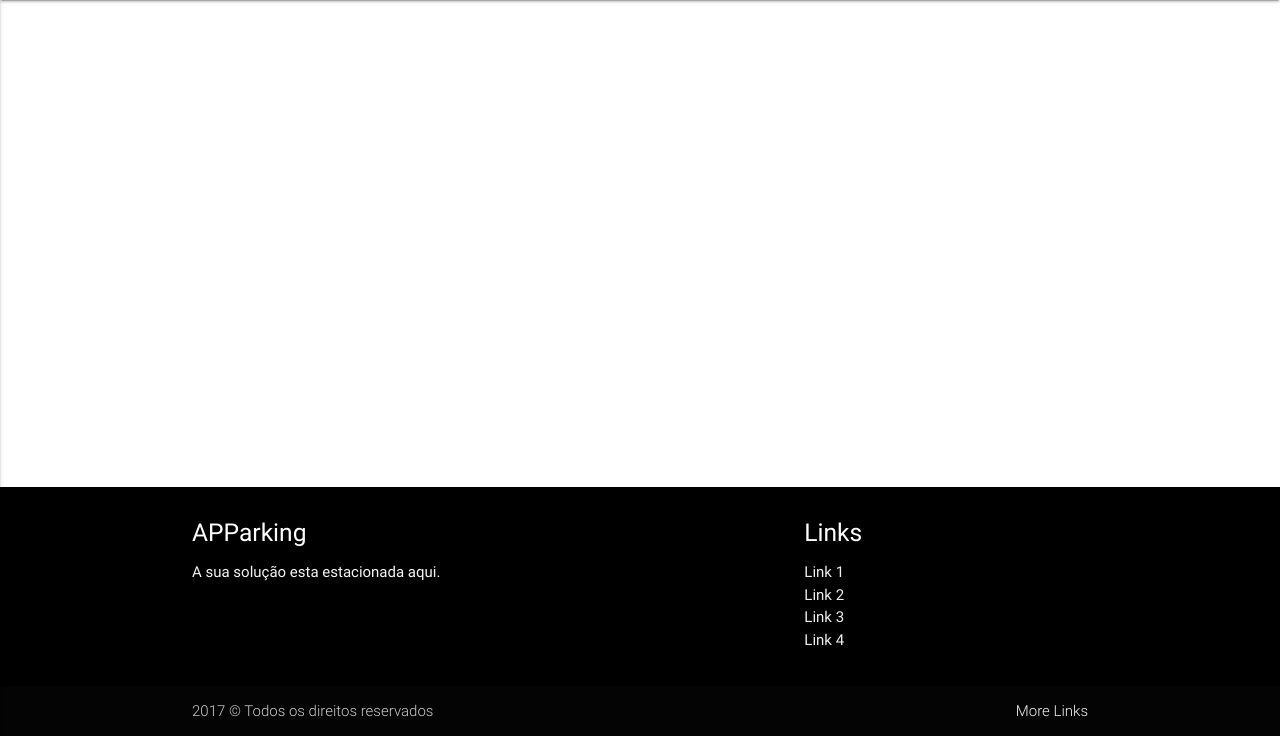
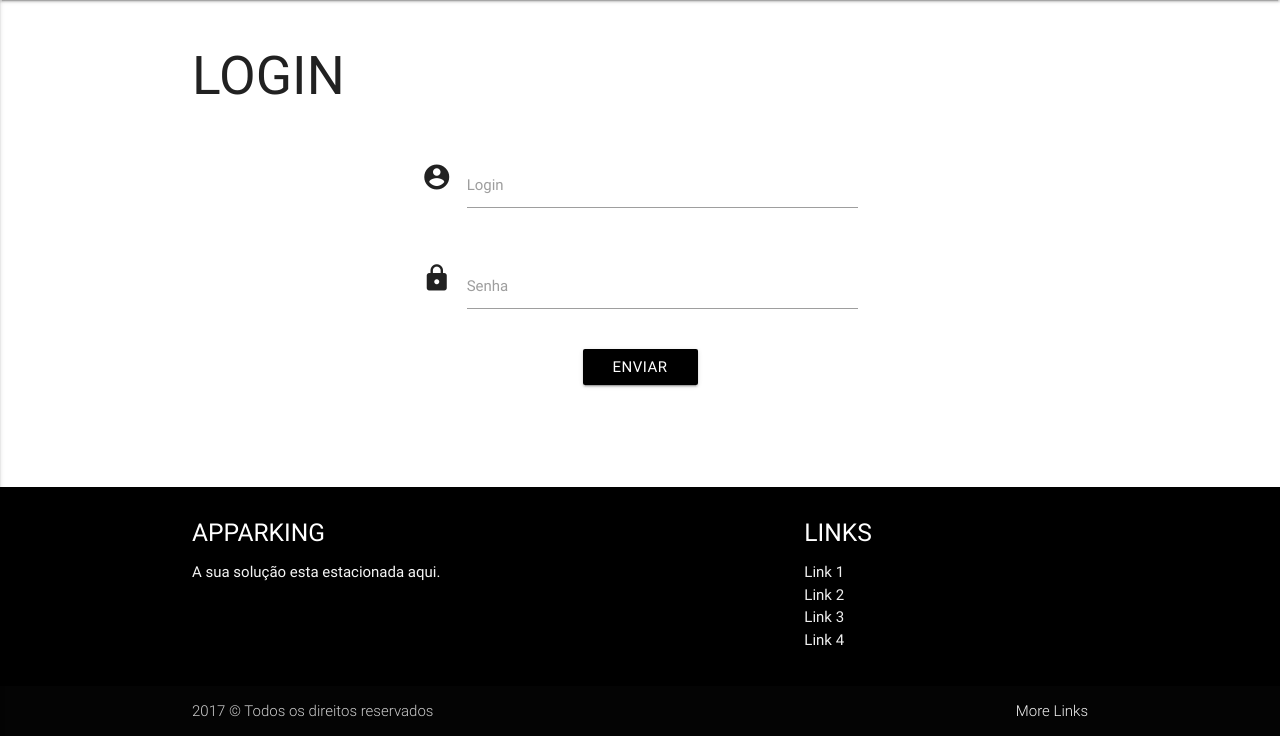
Before and after one commit to rafaelqueiroz88/APParking, a PHP site: page / in a window 1280 px wide. Shown: the part 64-800 px from the top of the page. Run offline with PHP 8.4, Linux system fonts and the light colour scheme.

Commit message:
Sistema de login do cliente
Tela principal em andamento e tela de login funcionando

```diff
--- a/Controller/HomeController.php
+++ b/Controller/HomeController.php
@@ -40,6 +40,10 @@
 		}
 		public function Index()
 		{
+			include "./View/Login.php";
+		}
+		public function Home()
+		{
 			include "./View/Home.php";
 		}
 	}
--- a/Index.php
+++ b/Index.php
@@ -1,18 +1,20 @@
 <?php
+	session_start();
 	include "Controller/HomeController.php";
 	include "Model/HomeModel.php";
 	include "./Config/Database.php";
 	$controller = new HomeController();
 	$pagina = isset($_GET["pagina"]) ? $_GET["pagina"] : "Index";
 	$admin = isset($_GET["acao"]) ? $_GET["acao"] : "Index";
-	if (isset ($_GET["/Admin"]))
-	{
-		echo "oi";
-	}
 	switch ($pagina) {
 		case 'Index':
 			$controller->Header();
 			$controller->Index();
+			$controller->Footer();
+			break;
+		case 'Home':
+			$controller->Header();
+			$controller->Home();
 			$controller->Footer();
 			break;
 		case 'Admin':
--- a/Model/AdminModel.php
+++ b/Model/AdminModel.php
@@ -1,5 +1,41 @@
 <?php
 	class AdminModel
 	{
+		private $conn;
+		private $tbl_admin = "prk_administradores";
+		public $usuarioID;
+		public $nome;
+		public $login;
+		public $senha;
 
+		public function __construct($db)
+        {
+            $this->conn = $db;
+		}
+
+		public function AutenticarUsuario()
+		{
+			$query = "SELECT * FROM ".$this->tbl_admin." WHERE adm_login = ? AND adm_senha = ?";
+			$stmt = $this->conn->prepare($query);
+			$this->login = htmlspecialchars(strip_tags($this->login));
+			$this->senha = htmlspecialchars(strip_tags($this->senha));
+			$stmt->bindParam(1, $this->login);
+			$stmt->bindParam(2, $this->senha);
+			$stmt->execute();
+			$num = $stmt->rowCount();
+			if($num > 0)
+			{
+				while($row = $stmt->fetch(PDO::FETCH_ASSOC))
+				{
+					extract($row);
+					$_SESSION["id_admin"] = $row["adm_id"];
+					$_SESSION["login_admin"] = $row["adm_login"];
+				}
+				return true;
+			}
+			else
+			{
+				return false;
+			}
+		}
 	}
--- a/Public/css/style.css
+++ b/Public/css/style.css
@@ -7,3 +7,6 @@ main{
 	margin-top: 20px;
 	flex: 1 0 auto;
 }
+h1, h2, h3, h4, h5, h6{
+	text-transform: uppercase;
+}
--- a/View/Admin.php
+++ b/View/Admin.php
@@ -1,2 +1,2 @@
 <?php
-	include "Admin/Home.php";
+	include "Admin/Login.php";
--- a/View/Home.php
+++ b/View/Home.php
@@ -1,3 +1,43 @@
 <?php
 	$home = new HomeModel();
+	if(!isset($_SESSION["login_admin"]))
+	{
+		header("location:./?page=Index");
+	}
+	else
+	{
+		echo $_SESSION["login_admin"];
+	}
 ?>
+
+			<div class="container">
+				<div class="row section">
+					<div class="col s12 m12">
+						<h1> <?php echo $home->VerTituloSite(); ?> </h1>
+					</div>
+				</div>
+				<div class="row">
+					<div class="col s12 m12">
+						<p>
+							<h2> nome do cliente </h2>
+						</p>
+					</div>
+				</div>
+				<div class="row">
+					<div class="col s12 m12">
+						<p>
+							<h3> estacionamento hoje </h3>
+						</p>
+					</div>
+				</div>
+				<div class="row">
+					<div class="col s12 m6">
+						<p>
+							70% das vagas estão ocupadas no momento
+							<div class="progress">
+								<div class="determinate" style="width: 70%"></div>
+							</div>
+						</p>
+					</div>
+				</div>
+			</div>
--- a/View/Layouts/_Header.php
+++ b/View/Layouts/_Header.php
@@ -1,5 +1,4 @@
 <?php
-	session_start();
 	$home = new HomeModel();
 ?>
 <!DOCTYPE html>
--- a/View/Layouts/_Header_Admin.php
+++ b/View/Layouts/_Header_Admin.php
@@ -1,5 +1,4 @@
 <?php
-	session_start();
 	$database = new Database();
 	$db = $database->getConnection();
 	$home = new HomeModel($db);
--- /dev/null
+++ b/View/Login.php
@@ -0,0 +1,50 @@
+<?php
+    include "./Model/AdminModel.php";
+    $database = new Database();
+    $db = $database->getConnection();
+    if($_POST)
+    {
+        $admin = new Adminmodel($db);
+        $admin->login = $_POST["login"];
+        $admin->senha = $_POST["senha"];
+        if($admin->AutenticarUsuario())
+        {
+            header("location:./?pagina=Home");
+        }
+        else
+        {
+            echo "Usuário ou senha não encontrados!";
+        }
+    }
+?>
+
+        <div class="container">
+            <div class="row">
+                <div class="col s12 m12">
+                    <h2>login</h2>
+                </div>
+            </div>
+            <form action="./?pagina=Index" method="post" class="col s12 m12">
+                <div class="row">
+                    <div class="input-field col s12 offset-m3 m6">
+                        <i class="material-icons prefix">account_circle</i>
+                        <input id="icon_prefix" type="text" name="login" class="validate">
+                        <label for="icon_prefix">Login</label>
+                    </div>
+                </div>
+                <div class="row">
+                    <div class="input-field col s12 offset-m3 m6">
+                        <i class="material-icons prefix">lock</i>
+                        <input id="icon_prefix" type="password" name="senha" class="validate">
+                        <label for="icon_prefix">Senha</label>
+                    </div>
+                </div>
+                <div class="row">
+                    <div class="col s12 m12 center">
+                        <button class="waves-effect waves-light btn black">
+                            Enviar
+                        </button>
+                    </div>
+                </div>
+            </form>
+        </div>
```
Also changed, not shown: View/Admin/Login.php (added, +11 -0 lines).
